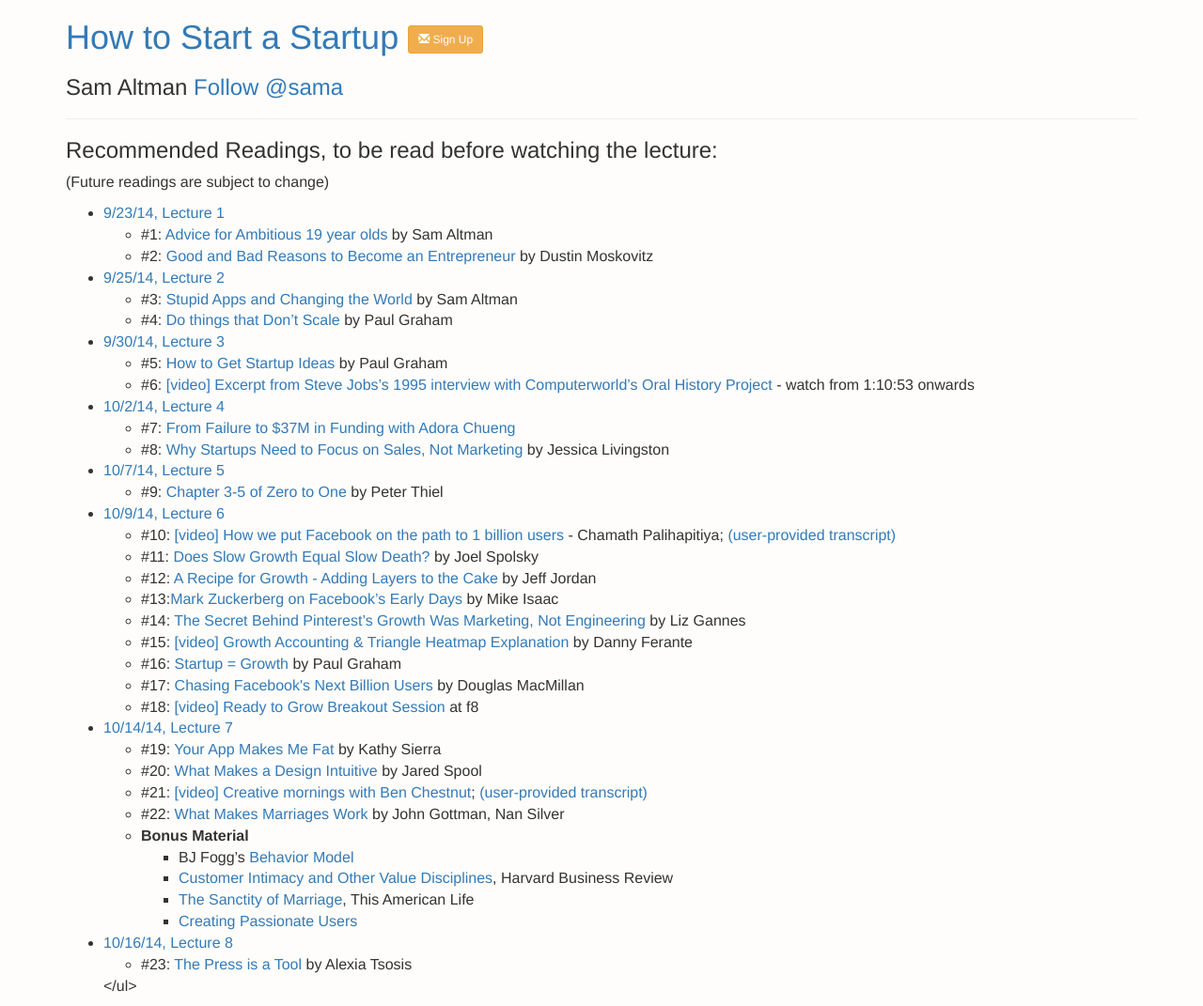
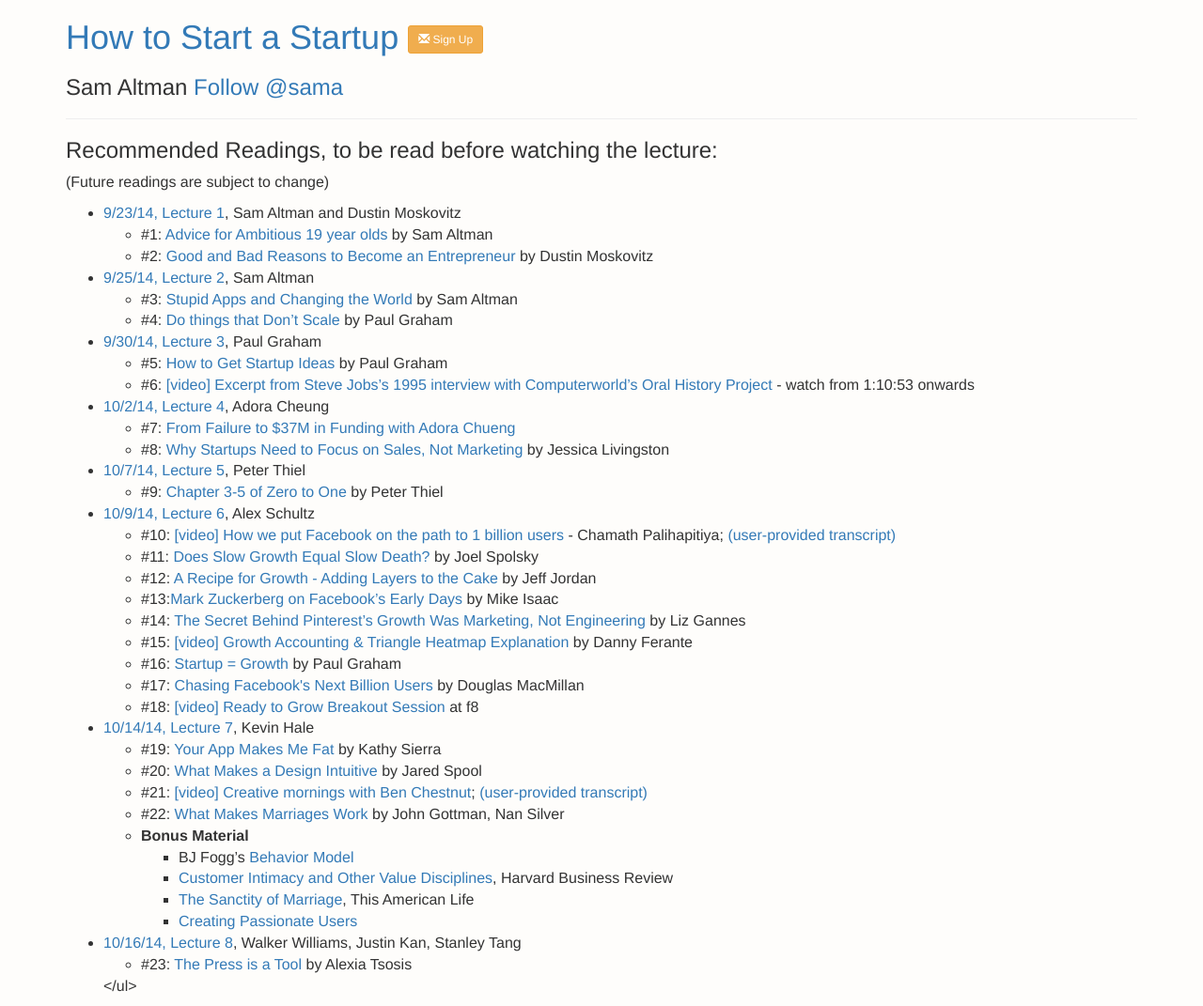
Before and after one commit to potluck/cs183b-bootstrap, a Jekyll site: the page built from _lists/readings/index.md, in a window 1280 px wide. Shown: the whole page at 94% size. Built offline with Jekyll 4.4.1, drawn with Linux system fonts in a browser that asks for light colours; nearby versions of some CDN libraries; library files that are not in the unit come from our copies; comment, search, counter and statistics services are not loaded; a file with an impossible date is left out.

Commit message:
add names to readings

```diff
--- a/_lists/readings/index.md
+++ b/_lists/readings/index.md
@@ -9,36 +9,36 @@ layout: default
 
 <h3> Recommended Readings, to be read before watching the lecture: </h3> (Future readings are subject to change)
 <ul>
-  <li><a href="/courses/lec01">9/23/14, Lecture 1</a>
+  <li><a href="/courses/lec01">9/23/14, Lecture 1</a>, Sam Altman and Dustin Moskovitz
   <ul>
     <li>#1: <a href="http://blog.samaltman.com/advice-for-ambitious-19-year-olds">Advice for Ambitious 19 year olds</a> by Sam Altman</li>
     <li>#2: <a href="https://medium.com/i-m-h-o/good-and-bad-reasons-to-become-an-entrepreneur-decf0766de8d">Good and Bad Reasons to Become an Entrepreneur</a> by Dustin Moskovitz</li>
   </ul>
   </li>
-  <li><a href="/courses/lec02">9/25/14, Lecture 2</a>
+  <li><a href="/courses/lec02">9/25/14, Lecture 2</a>, Sam Altman
   <ul>
     <li>#3: <a href="http://blog.samaltman.com/stupid-apps-and-changing-the-world">Stupid Apps and Changing the World</a> by Sam Altman</li>
     <li>#4: <a href="http://paulgraham.com/ds.html">Do things that Don’t Scale</a> by Paul Graham</li>
   </ul>
   </li>
-  <li><a href="/courses/lec03">9/30/14, Lecture 3</a>
+  <li><a href="/courses/lec03">9/30/14, Lecture 3</a>, Paul Graham
   <ul>
     <li>#5: <a href="http://www.paulgraham.com/startupideas.html">How to Get Startup Ideas</a> by Paul Graham</li>
     <li>#6: <a href="https://www.youtube.com/watch?v=M6Oxl5dAnR0&t=1h10m53s">[video] Excerpt from Steve Jobs’s 1995 interview with Computerworld’s Oral History Project</a> - watch from 1:10:53 onwards</li>
   </ul>
   </li>
-  <li><a href="/courses/lec04">10/2/14, Lecture 4</a>
+  <li><a href="/courses/lec04">10/2/14, Lecture 4</a>, Adora Cheung
   <ul>
     <li>#7: <a href="http://wpcurve.com/homejoy-adora-cheung/">From Failure to $37M in Funding with Adora Chueng</a></li>
     <li>#8: <a href="http://blogs.wsj.com/accelerators/2014/06/03/jessica-livingston-why-startups-need-to-focus-on-sales-not-marketing/">Why Startups Need to Focus on Sales, Not Marketing</a> by Jessica Livingston</li>
   </ul>
   </li>
-  <li><a href="/courses/lec05">10/7/14, Lecture 5</a>
+  <li><a href="/courses/lec05">10/7/14, Lecture 5</a>, Peter Thiel
   <ul>
     <li>#9: <a href="https://www.dropbox.com/s/ujtrbcltiy6hgpy/ZtOChapters3-5.pdf?dl=0">Chapter 3-5 of Zero to One</a> by Peter Thiel</li>
   </ul>
   </li>
-  <li><a href="/courses/lec06">10/9/14, Lecture 6</a>
+  <li><a href="/courses/lec06">10/9/14, Lecture 6</a>, Alex Schultz
   <ul>
     <li>#10: <a href="http://youtu.be/raIUQP71SBU?t=29s">[video] How we put Facebook on the path to 1 billion users</a> - Chamath Palihapitiya; <a href="http://blog.chrisbarber.co/transcript-how-we-put-facebook-on-the-path-to-1-billion-users">(user-provided transcript)</a> </li>
     <li>#11: <a href="http://www.inc.com/magazine/20091101/does-slow-growth-equal-slow-death.html">Does Slow Growth Equal Slow Death?</a> by Joel Spolsky</li>
@@ -51,7 +51,7 @@ layout: default
     <li>#18: <a href="http://www.livestream.com/f8industry/video?clipId=pla_a093cf1f-2d34-4e74-8377-9e54bc65d8e9">[video] Ready to Grow Breakout Session</a> at f8</li>
   </ul>
   </li>
-  <li><a href="/courses/lec07">10/14/14, Lecture 7</a>
+  <li><a href="/courses/lec07">10/14/14, Lecture 7</a>, Kevin Hale
   <ul>
   <li>#19: <a href="http://seriouspony.com/blog/2013/7/24/your-app-makes-me-fat">Your App Makes Me Fat</a> by Kathy Sierra</li>
   <li>#20: <a href="http://www.uie.com/articles/design_intuitive/">What Makes a Design Intuitive</a> by Jared Spool</li>
@@ -67,7 +67,7 @@ layout: default
   </li>
   </ul>
   </li>
-  <li><a href="/courses/lec08">10/16/14, Lecture 8</a>
+  <li><a href="/courses/lec08">10/16/14, Lecture 8</a>, Walker Williams, Justin Kan, Stanley Tang
   <ul>
     <li>#23: <a href="https://docs.google.com/document/d/1LQxnHxQ6xO54BHcoOmgEeuhdHwWwujKuSpzQbQnlThk">The Press is a Tool</a> by Alexia Tsosis</li>
   </ul>
```
Also changed, not shown: 1 other file.
